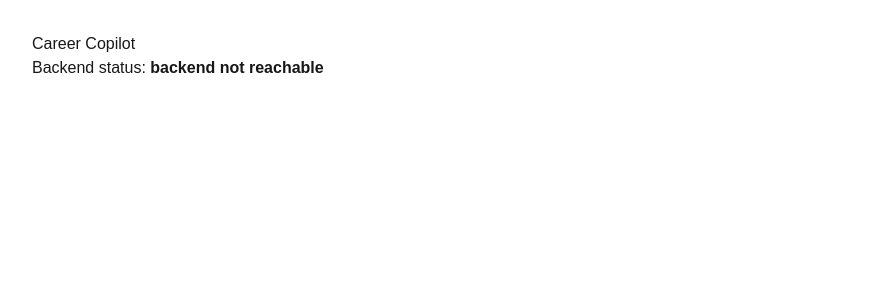
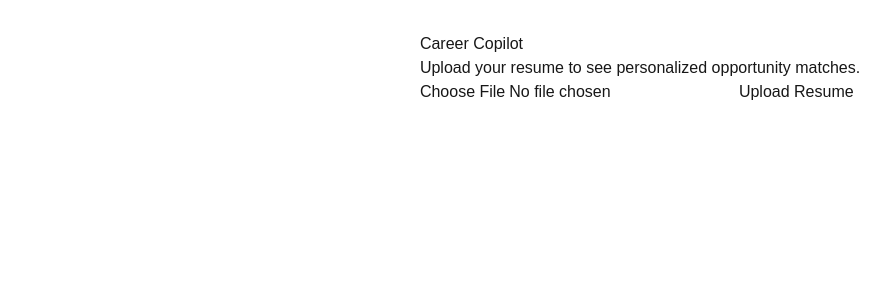
Before and after one commit to salinisiddabathuni/career-copilot, a Next.js app in the folder frontend/: page / in a window 1280 px wide. Shown: the top 300 px of the page, without its empty margins (0-890 px from the left). Built offline with nearby package versions, Linux system fonts and the light colour scheme; no server answers.

Commit message:
Fix stale database connections with pool pre-ping; build resume upload UI

```diff
--- a/frontend/app/page.tsx
+++ b/frontend/app/page.tsx
@@ -1,21 +1,69 @@
 "use client";
 
-import { useEffect, useState } from "react";
+import { useState } from "react";
 
 export default function Home() {
-  const [status, setStatus] = useState("loading...");
+  const [file, setFile] = useState<File | null>(null);
+  const [uploading, setUploading] = useState(false);
+  const [resumeId, setResumeId] = useState<number | null>(null);
+  const [skills, setSkills] = useState<string[]>([]);
+  const [error, setError] = useState("");
 
-  useEffect(() => {
-    fetch("http://127.0.0.1:8000/health")
-      .then((res) => res.json())
-      .then((data) => setStatus(data.status))
-      .catch(() => setStatus("backend not reachable"));
-  }, []);
+  const handleUpload = async () => {
+    if (!file) return;
+    setUploading(true);
+    setError("");
+
+    const formData = new FormData();
+    formData.append("file", file);
+
+    try {
+      const res = await fetch("http://127.0.0.1:8000/resume/upload", {
+        method: "POST",
+        body: formData,
+      });
+      const data = await res.json();
+
+      if (data.error) {
+        setError(data.error);
+      } else {
+        setResumeId(data.id);
+        setSkills(data.extracted_skills);
+      }
+    } catch (err) {
+      setError("Could not reach the backend. Is it running?");
+    } finally {
+      setUploading(false);
+    }
+  };
 
   return (
-    <main style={{ padding: "2rem", fontFamily: "sans-serif" }}>
+    <main style={{ padding: "2rem", fontFamily: "sans-serif", maxWidth: "700px", margin: "0 auto" }}>
       <h1>Career Copilot</h1>
-      <p>Backend status: <strong>{status}</strong></p>
+      <p>Upload your resume to see personalized opportunity matches.</p>
+
+      <input
+        type="file"
+        accept=".pdf,.docx"
+        onChange={(e) => setFile(e.target.files?.[0] || null)}
+      />
+      <button onClick={handleUpload} disabled={!file || uploading} style={{ marginLeft: "1rem" }}>
+        {uploading ? "Uploading..." : "Upload Resume"}
+      </button>
+
+      {error && <p style={{ color: "red" }}>{error}</p>}
+
+      {resumeId && (
+        <div style={{ marginTop: "2rem" }}>
+          <h2>Extracted Skills</h2>
+          <p>Resume ID: {resumeId}</p>
+          <ul>
+            {skills.map((skill, i) => (
+              <li key={i}>{skill}</li>
+            ))}
+          </ul>
+        </div>
+      )}
     </main>
   );
 }
```
Also changed, not shown: 1 other file (tests, documents, lock files or other folders).
